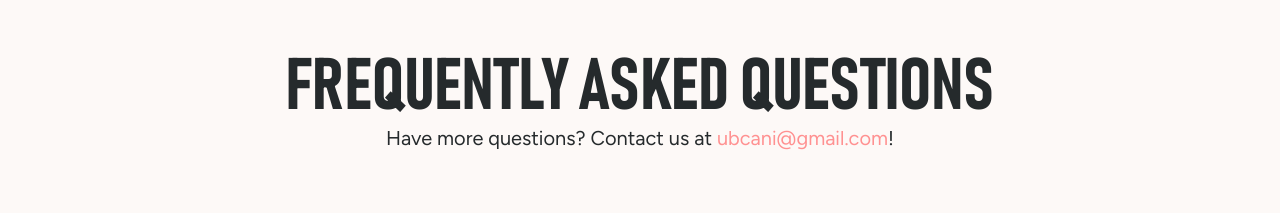
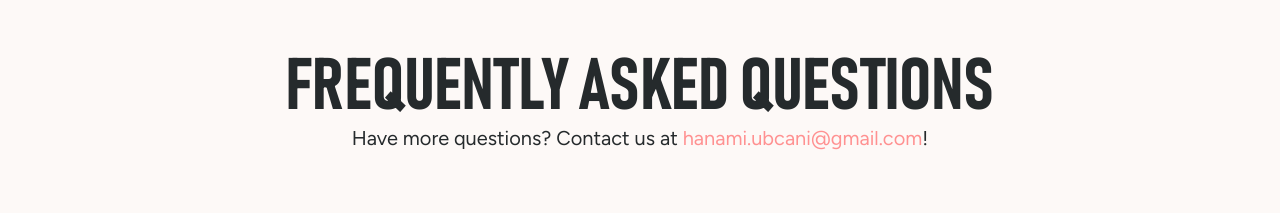
Before and after one commit to hanssy130/sakuramochi, a Next.js app: page / in a window 1280 px wide. Shown: the part 2020-2233 px from the top of the page. Built offline with nearby package versions, Linux system fonts and the light colour scheme; a web font is replaced by a local one.

Commit message:
update email address

```diff
--- a/components/faq.tsx
+++ b/components/faq.tsx
@@ -7,7 +7,7 @@ export function Faq() {
         </h2>
         <p className="text-xl">
           Have more questions? Contact us at{" "}
-          <span className="text-pink"><a href="mailto:ubcani@gmail.com">ubcani@gmail.com</a></span>!
+          <span className="text-pink"><a href="mailto:hanami.ubcani@gmail.com">hanami.ubcani@gmail.com</a></span>!
         </p>
       </div>
       <div className="grid lg:grid-cols-2 gap-10">
@@ -384,7 +384,7 @@ export function Faq() {
                   You can purchase a UBCAni Membership at any of our weekly
                   events hosted on UBC campus, or at our club room by dropping
                   us a message at <a href="http://instagram.com/ubcani">instagram.com/ubcani</a>, pinging an exec on our
-                  Discord Server, or sending an email to <a href="mailto:ubcani@gmail.com">ubcani@gmail.com</a>.
+                  Discord Server, or sending an email to <a href="mailto:hanami.ubcani@gmail.com">hanami.ubcani@gmail.com</a>.
                 </p>
               </div>
             </div>
@@ -536,7 +536,7 @@ export function Faq() {
                 aria-labelledby="hs-basic-with-title-and-arrow-stretched-heading-five"
               >
                 <p className="">
-                For more information about the Sakura Cosplay Cafe, Artist & Vendor Alley, Stage Performances, and Activities & Raffles, please see the sections above. If you still cannot find the answer to your question, please email us at <a href="mailto:ubcani@gmail.com">ubcani@gmail.com</a>, message us at <a href="instagram.com/ubcani"> instagram.com/ubcani</a>, or ping an exec in our Discord Server!
+                For more information about the Sakura Cosplay Cafe, Artist & Vendor Alley, Stage Performances, and Activities & Raffles, please see the sections above. If you still cannot find the answer to your question, please email us at <a href="mailto:hanami.ubcani@gmail.com">hanami.ubcani@gmail.com</a>, message us at <a href="instagram.com/ubcani"> instagram.com/ubcani</a>, or ping an exec in our Discord Server!
                 </p>
               </div>
             </div>
@@ -644,7 +644,7 @@ export function Faq() {
                   You can purchase a UBCAni Membership at any of our weekly
                   events hosted on UBC campus, or at our club room by dropping
                   us a message at <a href="http://instagram.com/ubcani">instagram.com/ubcani</a>, pinging an exec on our
-                  Discord Server, or sending an email to <a href="mailto:ubcani@gmail.com">ubcani@gmail.com</a>.
+                  Discord Server, or sending an email to <a href="mailto:hanami.ubcani@gmail.com">hanami.ubcani@gmail.com</a>.
                 </p>
               </div>
             </div>
@@ -799,7 +799,7 @@ export function Faq() {
                   For more information about the Sakura Cosplay Cafe, Artist &
                   Vendor Alley, Stage Performances, and Games & Raffles, please
                   see the sections above. If you still cannot find the answer to
-                  your question, please email us at info@ubcani.com, message us
+                  your question, please email us at hanami.ubcani@gmail.com, message us
                   at instagram.com/ubcani, or ping an exec in our Discord
                   Server!
                 </p>
```
